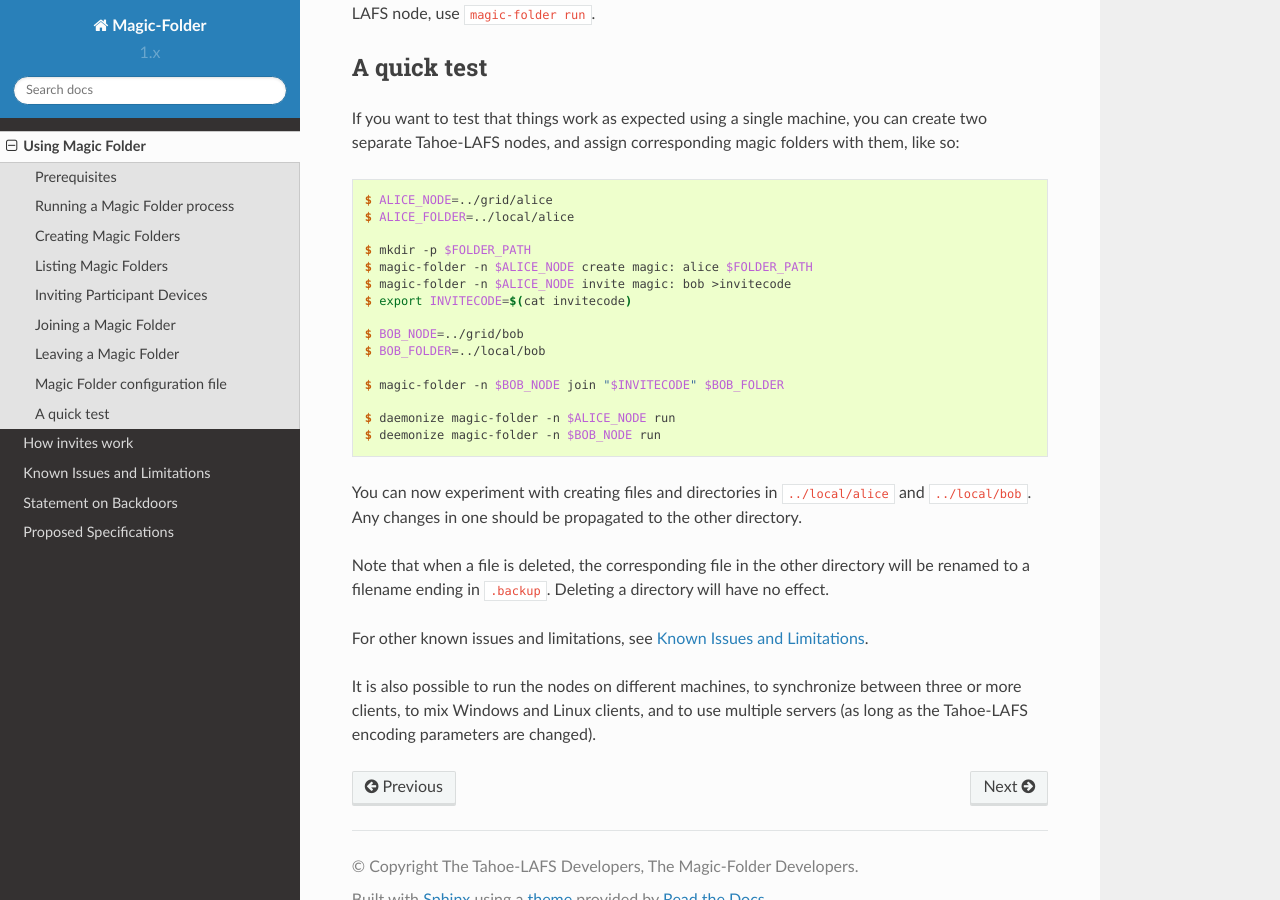
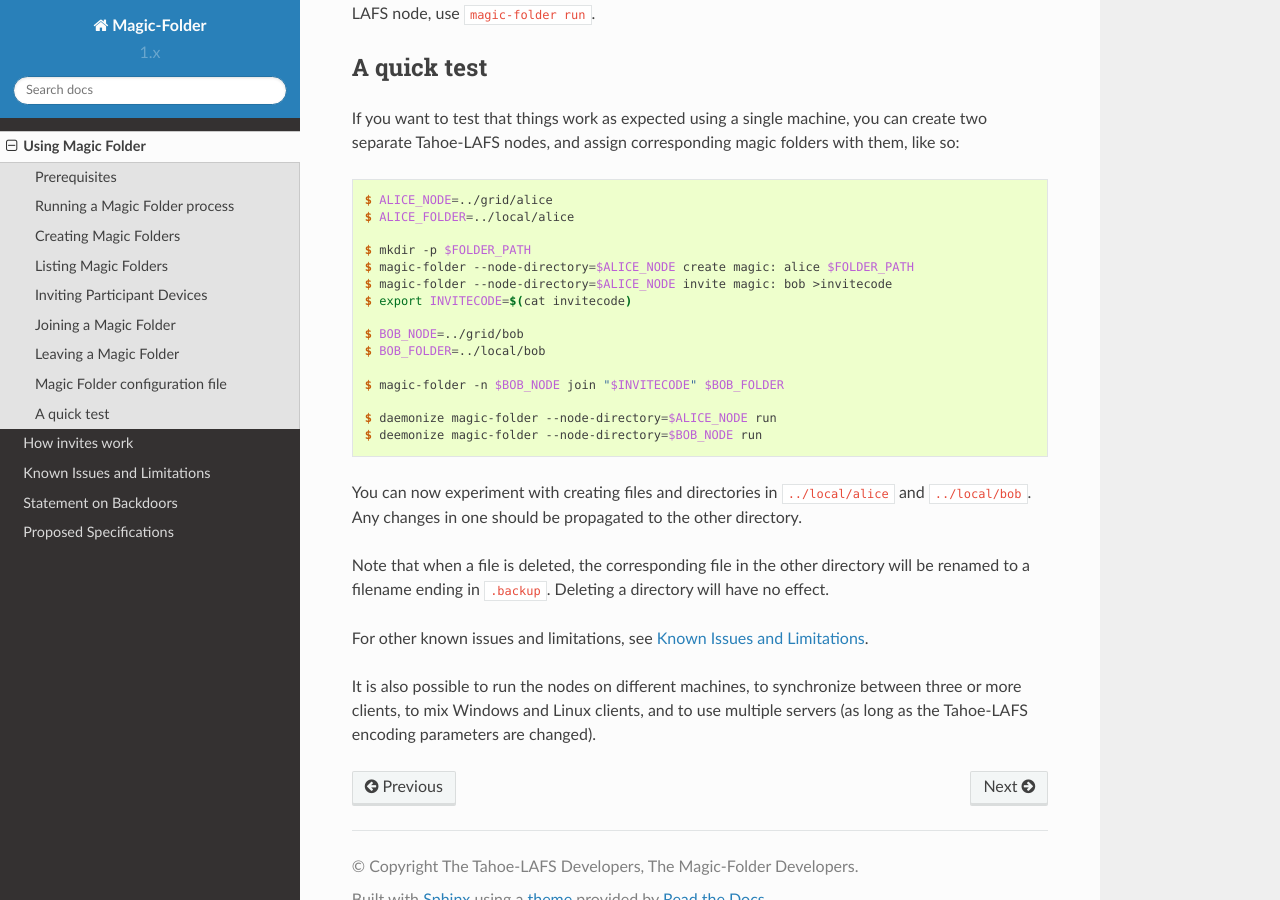
Before and after one commit to tahoe-lafs/magic-folder, a Sphinx documentation site: the page built from docs/usage.rst, in a window 1280 px wide and 900 px high, scrolled down 2586 px. Built offline with Sphinx 7.4.7 and the Read the Docs theme 2.0.0, drawn with Linux system fonts in a browser that asks for light colours.

Commit message:
Prefer "--node-directory" to "-n"
Less ambiguous this way.

```diff
--- a/docs/usage.rst
+++ b/docs/usage.rst
@@ -159,8 +159,8 @@
    $ ALICE_FOLDER=../local/alice
 
    $ mkdir -p $FOLDER_PATH
-   $ magic-folder -n $ALICE_NODE create magic: alice $FOLDER_PATH
-   $ magic-folder -n $ALICE_NODE invite magic: bob >invitecode
+   $ magic-folder --node-directory=$ALICE_NODE create magic: alice $FOLDER_PATH
+   $ magic-folder --node-directory=$ALICE_NODE invite magic: bob >invitecode
    $ export INVITECODE=$(cat invitecode)
 
    $ BOB_NODE=../grid/bob
@@ -168,8 +168,8 @@
 
    $ magic-folder -n $BOB_NODE join "$INVITECODE" $BOB_FOLDER
 
-   $ daemonize magic-folder -n $ALICE_NODE run
-   $ deemonize magic-folder -n $BOB_NODE run
+   $ daemonize magic-folder --node-directory=$ALICE_NODE run
+   $ deemonize magic-folder --node-directory=$BOB_NODE run
 
 You can now experiment with creating files and directories in
 ``../local/alice`` and ``../local/bob``.  Any changes in one should be
```
